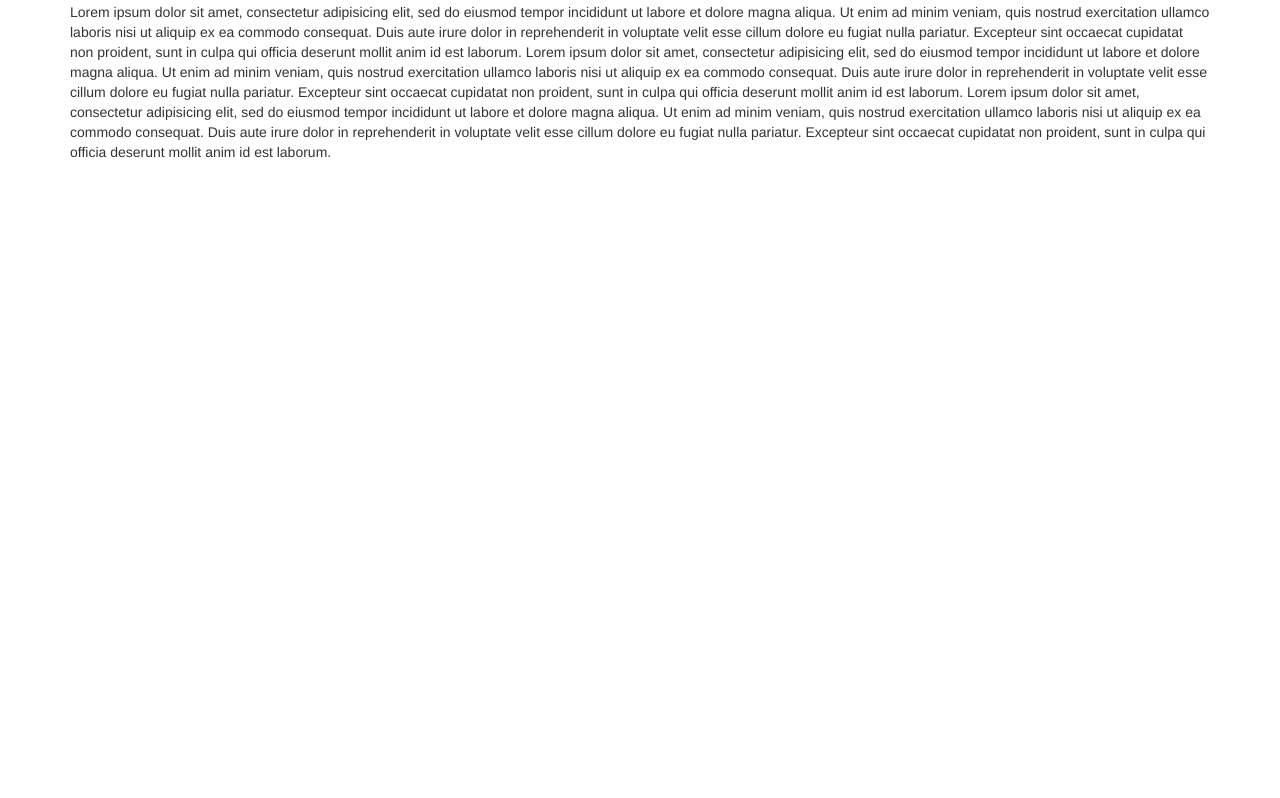
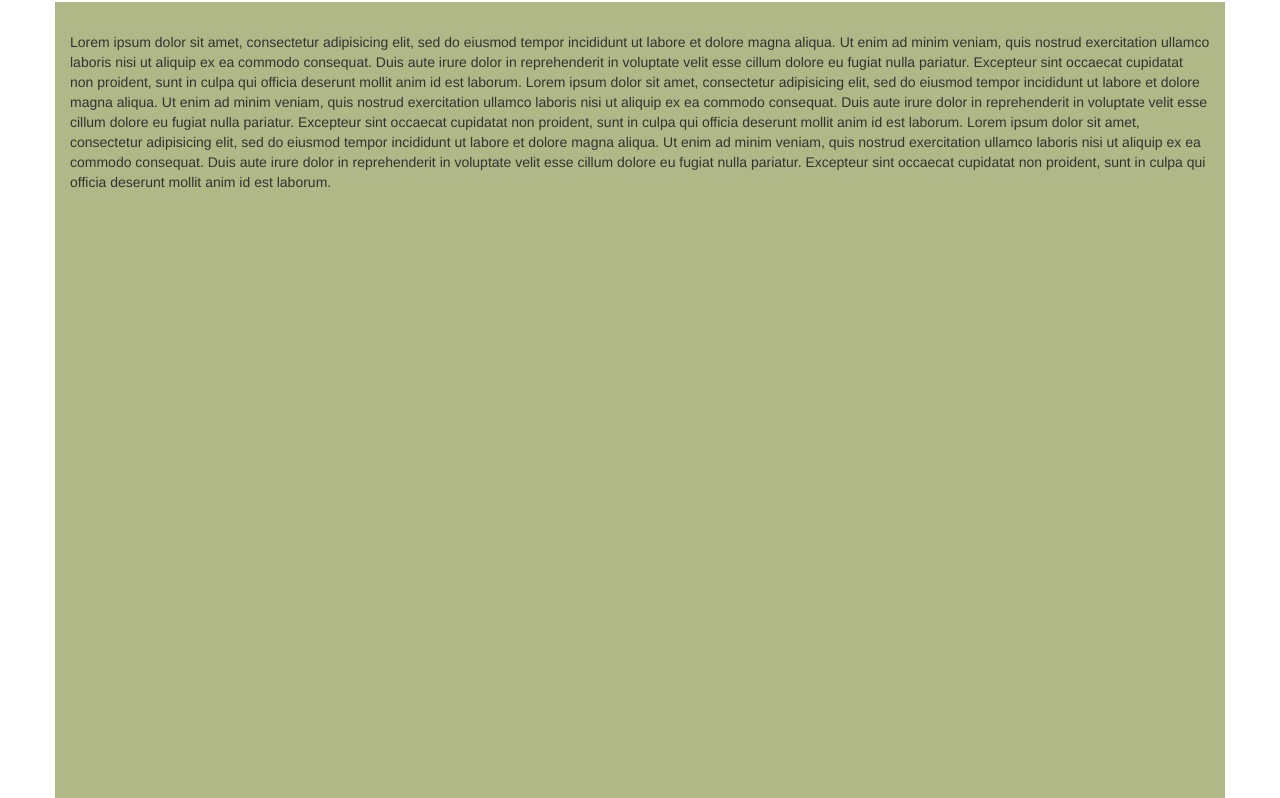
Before and after one commit to RobertoM80/html-css-javascript-for-web-developers, a plain HTML site: page module3_solution/index.html in a window 1280 px wide. Shown: the part 120-918 px from the top of the page. Before the commit the page ends 800 px from the top, so only its background shows below. Drawn offline with nearby package versions, Linux system fonts and the light colour scheme; the site is published under a folder, as on GitHub Pages, so addresses that start at the root find nothing.

Commit message:
fixed document title

```diff
--- a/module3_solution/index.html
+++ b/module3_solution/index.html
@@ -5,12 +5,12 @@
     <meta http-equiv="X-UA-Compatible" content="IE=edge">
     <meta name="viewport" content="width=device-width, initial-scale=1">
     <!-- The above 3 meta tags *must* come first in the head; any other head content must come *after* these tags -->
-    <title>Bootstrap 101 Template</title>
+    <title>Module 3 Solution</title>
 
     <!-- Bootstrap -->
     <!-- Latest compiled and minified CSS -->
     <link rel="stylesheet" href="https://maxcdn.bootstrapcdn.com/bootstrap/3.3.7/css/bootstrap.min.css" integrity="sha384-BVYiiSIFeK1dGmJRAkycuHAHRg32OmUcww7on3RYdg4Va+PmSTsz/K68vbdEjh4u" crossorigin="anonymous">
-    <link rel="stylesheet" href="/css/styles.css">
+    <link rel="stylesheet" href="css/styles.css">
     <!-- HTML5 shim and Respond.js for IE8 support of HTML5 elements and media queries -->
     <!-- WARNING: Respond.js doesn't work if you view the page via file:// -->
     <!--[if lt IE 9]>
```
